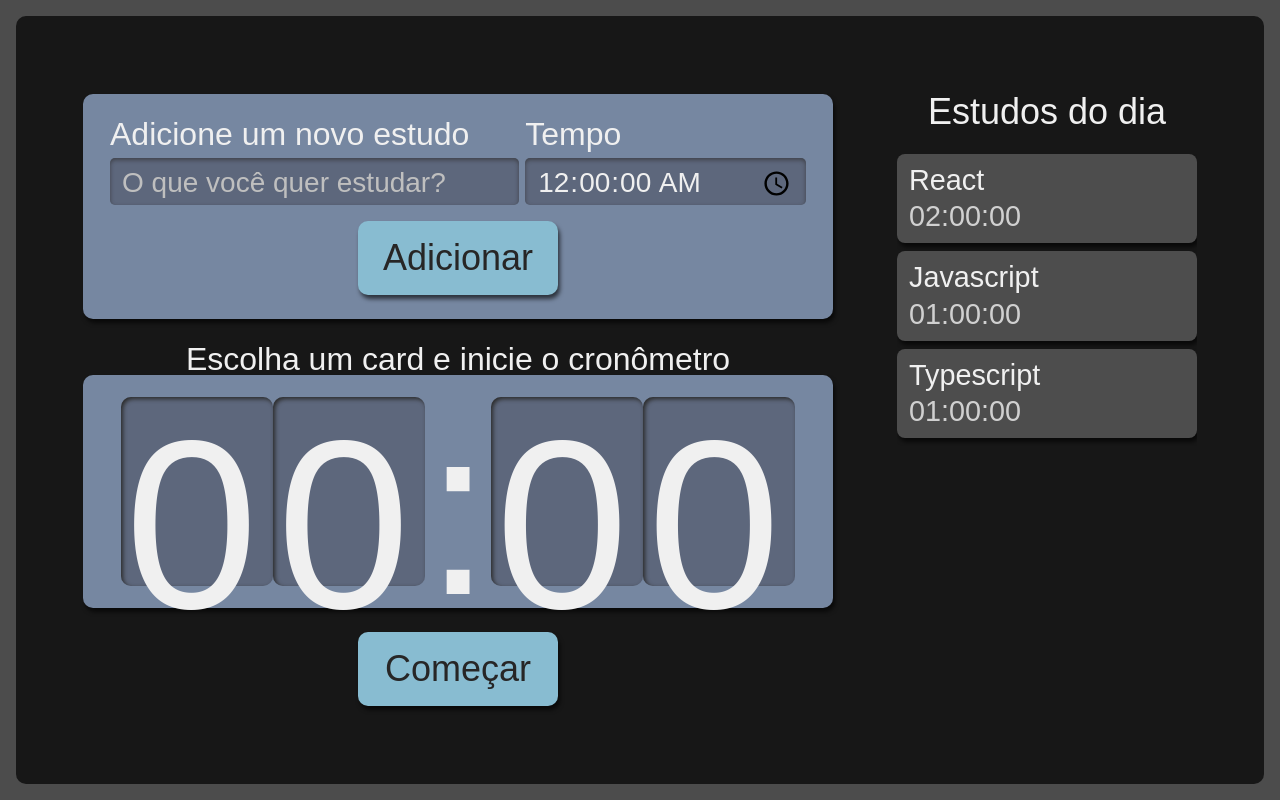
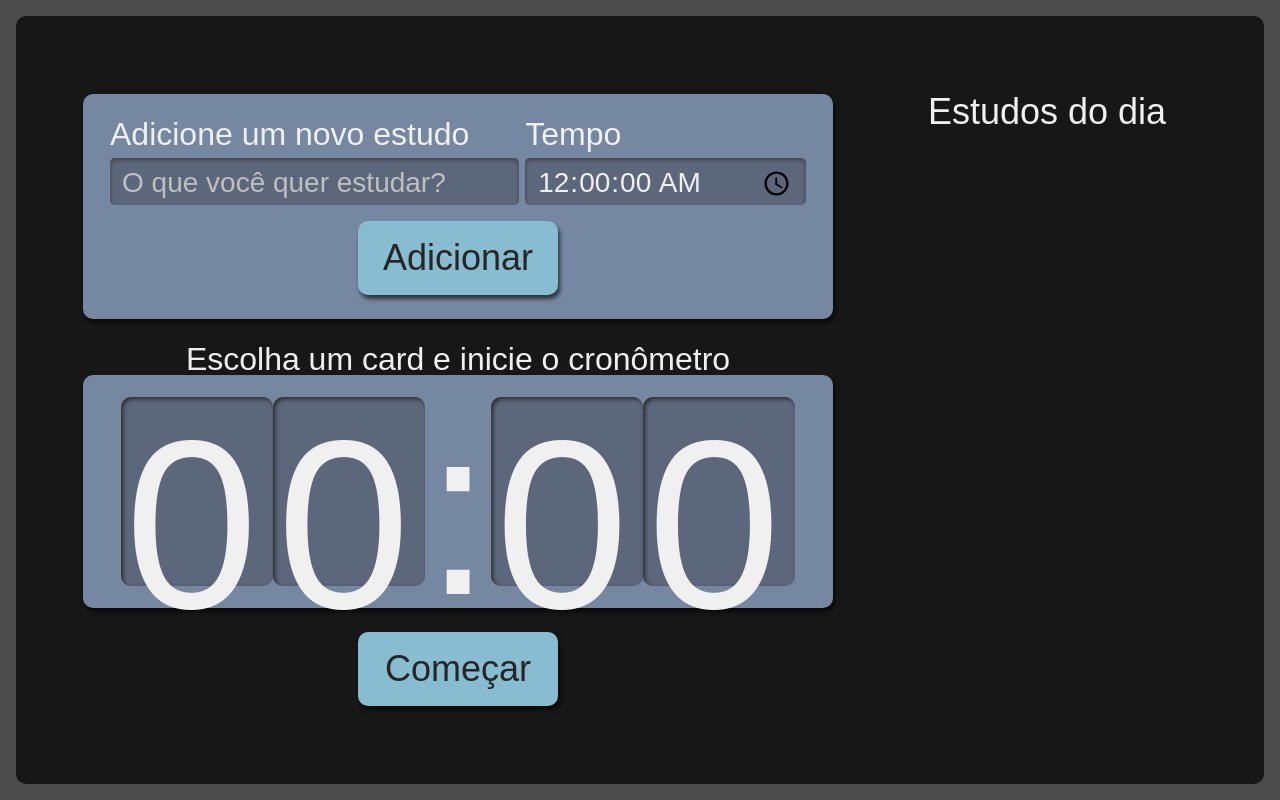
Before and after one commit to iago-monteirog/iago-studies, a React (Create React App) app: page / in a window 1280 px wide. Built offline with nearby package versions, Linux system fonts and the light colour scheme.

Commit message:
adiciona funcionalidade adicionar tarefa

```diff
--- a/src/components/Botao/index.tsx
+++ b/src/components/Botao/index.tsx
@@ -1,10 +1,14 @@
 import React from "react";
 import style from './Botao.module.scss';
 
-    class Botao extends React.Component<{ texto: string }> {
+    class Botao extends React.Component<{
+        type?: "button" | "submit" | "reset" | undefined
+        texto?: string
+     }> {
     render(): React.ReactNode {
+        const{ type = "button" } = this.props
         return (
-            <button className={style.botao}  >
+            <button type={type} className={style.botao}  >
                 {this.props.texto}
             </button>
         )
--- a/src/components/Formulario/index.tsx
+++ b/src/components/Formulario/index.tsx
@@ -1,15 +1,20 @@
-import React from "react";
+import React, { Dispatch, SetStateAction } from "react";
 import Botao  from "../Botao";
 import style from './Formulario.module.scss';
+import {ITerefas} from "../types/tarefa";
 
-class Formulario extends React.Component {
+class Formulario extends React.Component<{
+    setTarefas: React.Dispatch<React.SetStateAction<ITerefas[]>>
+}>{
+
     state = {
         tarefa: "",
         tempo: "00:00"
     }
+
      adicionarTarefa(evento: React.FormEvent<HTMLFormElement>) {
         evento.preventDefault();
-        console.log('state: ' , this.state);
+        this.props.setTarefas(tarefasAntigas => [...tarefasAntigas, {...this.state} ])
      }
     render(): React.ReactNode {
         return (
@@ -43,7 +48,7 @@
                         required
                     />
                 </div>
-                <Botao texto="Adicionar" />
+                <Botao type="submit" texto="Adicionar"/>
             </form>
         );
     }
--- a/src/components/Lista/index.tsx
+++ b/src/components/Lista/index.tsx
@@ -1,28 +1,14 @@
-import { useState } from 'react';
+import {ITerefas}  from '../types/tarefa';
 import Item from './Item';
 import style from './Lista.module.scss';
 
-export default function Lista() {
-    const [tarefas, setTarefas] = useState([{
-        tarefa: 'React',
-        tempo: '02:00:00'
-    },
-    {
-        tarefa: 'Javascript',
-        tempo: '01:00:00'
-    },
-    {
-        tarefa: 'Typescript',
-        tempo: '01:00:00'
-    }])
+export default function Lista({ tarefas }: { tarefas: Array<ITerefas> }) {
         return (
             <aside className={style.listaTarefas}>
-            <h2 onClick={() => {
-                setTarefas ([...tarefas, { tarefa: "Estudar estados", tempo: "05:00:00"}])
-            }}> Estudos do dia </h2>
+                <h2> Estudos do dia </h2>
                 <ul>
                     {tarefas.map((item, index) => (
-                    <Item key={index} tarefa= {item.tarefa} tempo= {item.tempo} />
+                        <Item key={index} {...item}/>
                     ))}
                 </ul>
             </aside>
--- /dev/null
+++ b/src/components/types/tarefa.ts
@@ -0,0 +1,5 @@
+
+export interface ITerefas {
+    tarefa: string;
+    tempo: string;
+}
--- a/src/pages/App.tsx
+++ b/src/pages/App.tsx
@@ -1,13 +1,18 @@
+import { useState } from "react";
+import { Interface } from "readline";
 import Cronometro from "../components/Cronometro";
 import Formulario from "../components/Formulario";
 import Lista from "../components/Lista";
+import { ITerefas } from "../components/types/tarefa";
 import style from './App.module.scss'
 
+
 function App() {
+  const [tarefas, setTarefas] = useState<Array<ITerefas> | [] > ([])
   return (
     <div className={style.AppStyle}>
-        <Formulario />
-        <Lista />
+        <Formulario setTarefas={setTarefas} />
+        <Lista tarefas={tarefas}  />
         <Cronometro />
     </div>
   );
```
Lines whose indentation alone changed are shown as unchanged.
